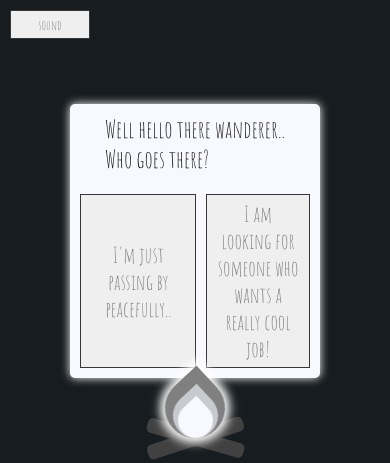
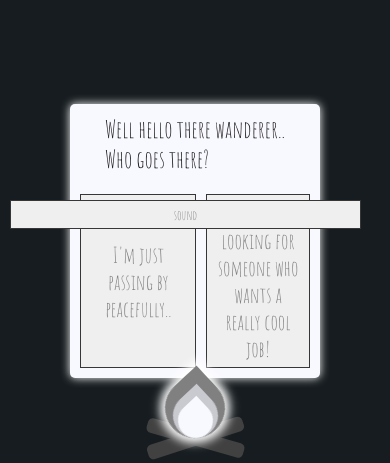
Before and after one commit to ascoolarobban/resume_game, a PHP site: page / in a window 390 px wide. Shown: the top 463 px of the page. Run offline with PHP 8.4, Linux system fonts and the light colour scheme.

Commit message:
sound btn test 2

```diff
--- a/style.css
+++ b/style.css
@@ -244,11 +244,10 @@ background-color: transparent;
 @media (max-width: 600px) {
     .btn3{
         position: center;
-        max-width: 80px;
         border-radius: 0px;
         padding: 5px 10px;
         border: 1px solid hsl(0, 0%, 21%);
-
+        top:200px;
         color: gray;
     }
     .super-container,.container,.btn3{
```
